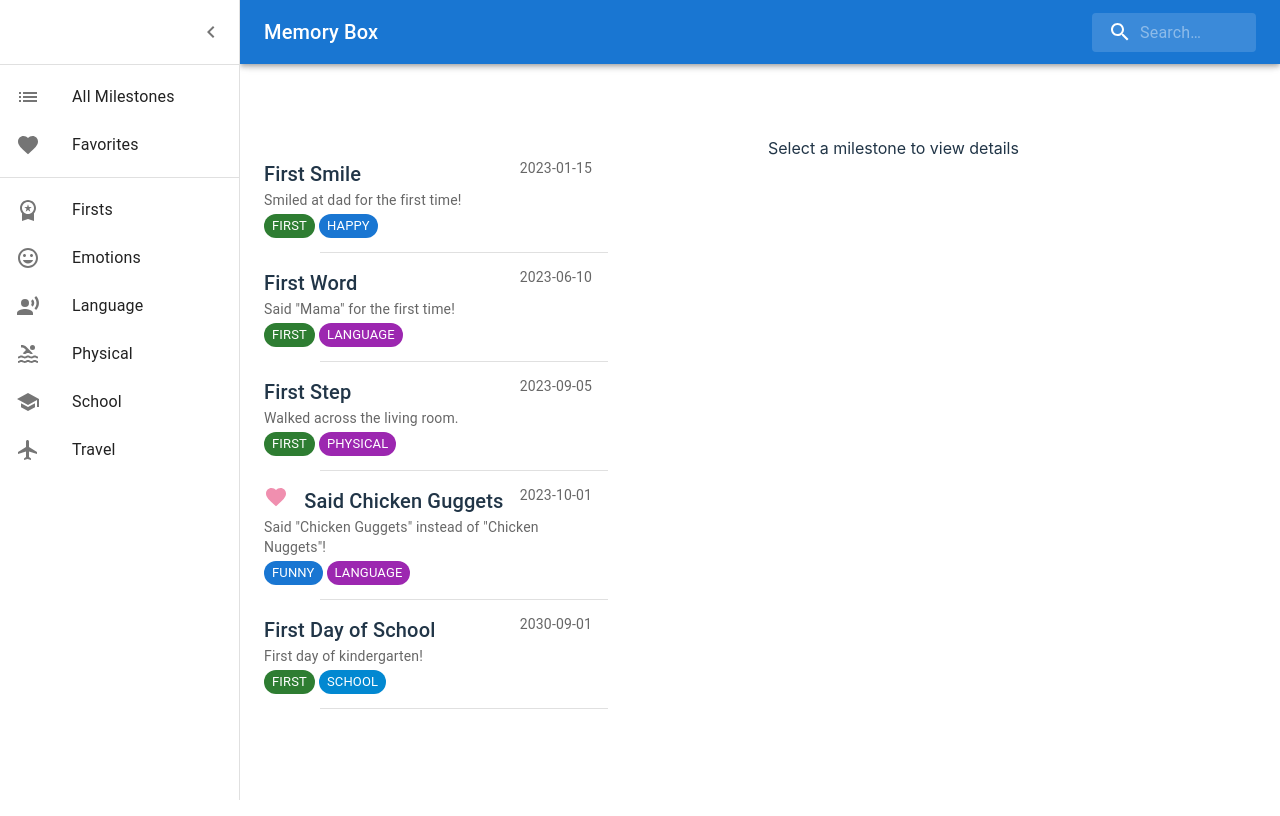
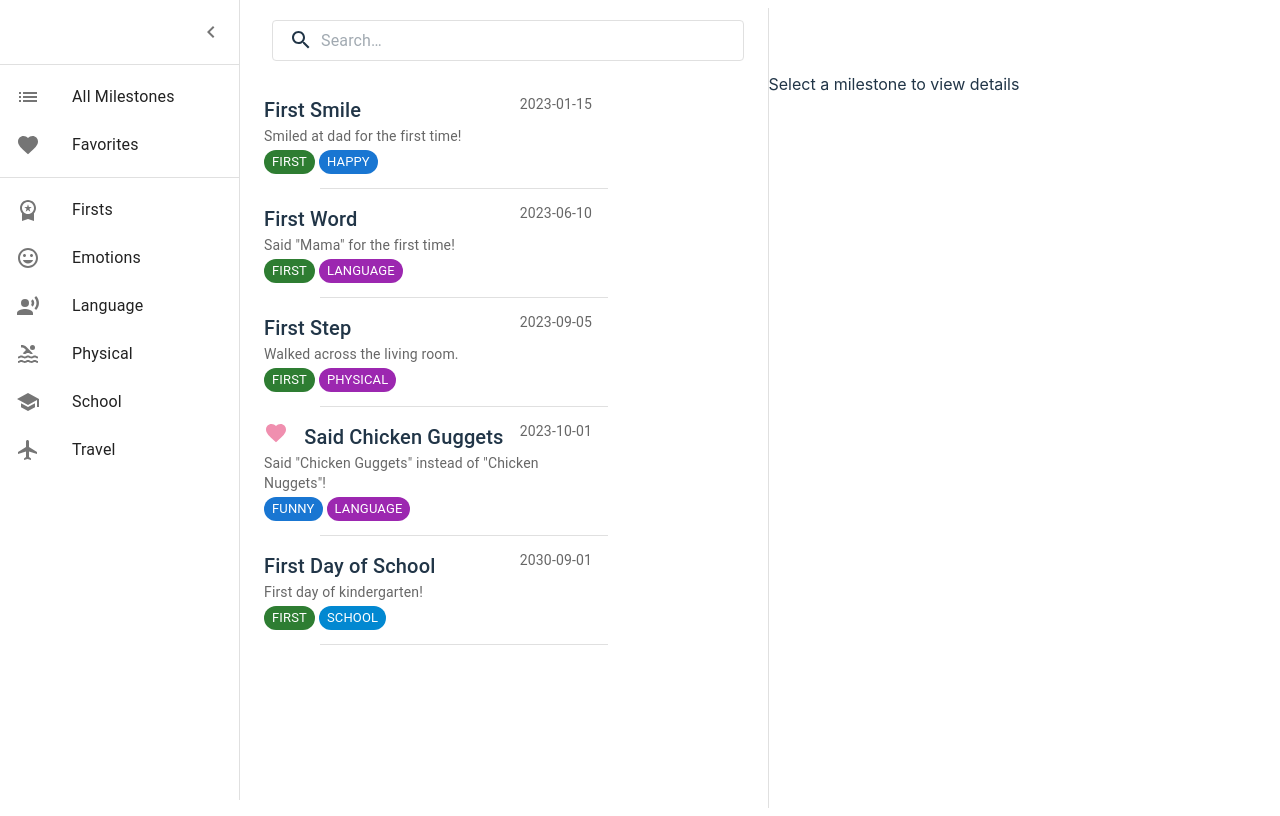
Before and after one commit to lorashley/memory-box, a React (Vite) app: page / in a window 1280 px wide. Built offline with nearby package versions, Linux system fonts and the light colour scheme.

Commit message:
♻️ Refactor AppBar component into Header, updating layout and search functionality for improved structure and usability

```diff
--- a/src/Layout/AppBar.tsx
+++ /dev/null
@@ -1,132 +0,0 @@
-import * as React from 'react'
-import { styled, alpha } from '@mui/material/styles'
-import MuiAppBar, { AppBarProps as MuiAppBarProps } from '@mui/material/AppBar'
-import Box from '@mui/material/Box'
-import Toolbar from '@mui/material/Toolbar'
-import IconButton from '@mui/material/IconButton'
-import Typography from '@mui/material/Typography'
-import InputBase from '@mui/material/InputBase'
-import MenuIcon from '@mui/icons-material/Menu'
-import SearchIcon from '@mui/icons-material/Search'
-import { drawerWidth } from './AppDrawer'
-
-interface AppBarProps extends MuiAppBarProps {
-  isOpen?: boolean
-}
-
-const AppBar = styled(MuiAppBar, {
-  shouldForwardProp: (prop) => prop !== 'isOpen',
-})<AppBarProps>(({ theme }) => ({
-  transition: theme.transitions.create(['margin', 'width'], {
-    easing: theme.transitions.easing.sharp,
-    duration: theme.transitions.duration.leavingScreen,
-  }),
-  variants: [
-    {
-      props: ({ isOpen }) => isOpen,
-      style: {
-        width: `calc(100% - ${drawerWidth}px)`,
-        marginLeft: `${drawerWidth}px`,
-        transition: theme.transitions.create(['margin', 'width'], {
-          easing: theme.transitions.easing.easeOut,
-          duration: theme.transitions.duration.enteringScreen,
-        }),
-      },
-    },
-  ],
-}))
-
-const Search = styled('div')(({ theme }) => ({
-  position: 'relative',
-  borderRadius: theme.shape.borderRadius,
-  backgroundColor: alpha(theme.palette.common.white, 0.15),
-  '&:hover': {
-    backgroundColor: alpha(theme.palette.common.white, 0.25),
-  },
-  marginLeft: 0,
-  width: '100%',
-  [theme.breakpoints.up('sm')]: {
-    marginLeft: theme.spacing(1),
-    width: 'auto',
-  },
-}))
-
-const SearchIconWrapper = styled('div')(({ theme }) => ({
-  padding: theme.spacing(0, 2),
-  height: '100%',
-  position: 'absolute',
-  pointerEvents: 'none',
-  display: 'flex',
-  alignItems: 'center',
-  justifyContent: 'center',
-}))
-
-const StyledInputBase = styled(InputBase)(({ theme }) => ({
-  color: 'inherit',
-  width: '100%',
-  '& .MuiInputBase-input': {
-    padding: theme.spacing(1, 1, 1, 0),
-    // vertical padding + font size from searchIcon
-    paddingLeft: `calc(1em + ${theme.spacing(4)})`,
-    transition: theme.transitions.create('width'),
-    [theme.breakpoints.up('sm')]: {
-      width: '12ch',
-      '&:focus': {
-        width: '20ch',
-      },
-    },
-  },
-}))
-
-type Props = {
-  setSearchTerm: (value: string) => void
-  handleDrawerOpen: () => void
-  isOpen: boolean
-}
-
-const AppBarWithSearch = ({
-  setSearchTerm,
-  handleDrawerOpen,
-  isOpen,
-}: Props) => {
-  return (
-    <Box sx={{ flexGrow: 1 }}>
-      <AppBar position='fixed' isOpen={isOpen}>
-        <Toolbar>
-          {!isOpen && (
-            <IconButton
-              size='large'
-              edge='start'
-              color='inherit'
-              aria-label='open drawer'
-              sx={{ mr: 2 }}
-              onClick={handleDrawerOpen}
-            >
-              <MenuIcon />
-            </IconButton>
-          )}
-          <Typography
-            variant='h6'
-            noWrap
-            component='div'
-            sx={{ flexGrow: 1, display: { xs: 'none', sm: 'block' } }}
-          >
-            Memory Box
-          </Typography>
-          <Search>
-            <SearchIconWrapper>
-              <SearchIcon />
-            </SearchIconWrapper>
-            <StyledInputBase
-              placeholder='Search…'
-              inputProps={{ 'aria-label': 'search' }}
-              onChange={(e) => setSearchTerm(e.target.value)}
-            />
-          </Search>
-        </Toolbar>
-      </AppBar>
-    </Box>
-  )
-}
-
-export default AppBarWithSearch
--- a/src/Layout/Body.tsx
+++ b/src/Layout/Body.tsx
@@ -20,7 +20,6 @@ const Body = ({ isOpen, openDrawer }: Props) => {
           display: 'flex',
           flexDirection: 'row',
           width: '100%',
-          pt: 8,
           alignContent: 'flex-start',
         }}
       >
--- a/src/Layout/MainColumn.tsx
+++ b/src/Layout/MainColumn.tsx
@@ -2,7 +2,7 @@ import { Box } from '@mui/material'
 import { useState, useCallback } from 'react'
 import MilestonesList from '../components/Milestones'
 import { Milestone } from '../components/Milestone/types'
-import AppBar from './AppBar'
+import Header from '../components/Header'
 
 type Props = {
   isOpen: boolean
@@ -29,11 +29,12 @@ const MainColumn = ({
         display: 'flex',
         flexDirection: 'column',
         width: '100%',
-        pt: 8,
+        height: '100vh',
         alignContent: 'flex-start',
+        borderRight: '1px solid rgba(0, 0, 0, 0.12)',
       }}
     >
-      <AppBar
+      <Header
         setSearchTerm={setSearchTerm}
         handleDrawerOpen={openDrawer}
         isOpen={isOpen}
--- /dev/null
+++ b/src/components/Header/index.tsx
@@ -0,0 +1,42 @@
+import Toolbar from '@mui/material/Toolbar'
+import IconButton from '@mui/material/IconButton'
+import MenuIcon from '@mui/icons-material/Menu'
+import SearchIcon from '@mui/icons-material/Search'
+import { Search, SearchIconWrapper, StyledInputBase } from './styled'
+
+type Props = {
+  setSearchTerm: (value: string) => void
+  handleDrawerOpen: () => void
+  isOpen: boolean
+}
+
+const Header = ({ setSearchTerm, handleDrawerOpen, isOpen }: Props) => {
+  return (
+    <Toolbar>
+      {!isOpen && (
+        <IconButton
+          size='large'
+          edge='start'
+          color='inherit'
+          aria-label='open drawer'
+          sx={{ mr: 2 }}
+          onClick={handleDrawerOpen}
+        >
+          <MenuIcon />
+        </IconButton>
+      )}
+      <Search>
+        <SearchIconWrapper>
+          <SearchIcon />
+        </SearchIconWrapper>
+        <StyledInputBase
+          placeholder='Search…'
+          inputProps={{ 'aria-label': 'search' }}
+          onChange={(e) => setSearchTerm(e.target.value)}
+        />
+      </Search>
+    </Toolbar>
+  )
+}
+
+export default Header
--- /dev/null
+++ b/src/components/Header/styled.ts
@@ -0,0 +1,68 @@
+import { alpha, styled } from '@mui/material/styles'
+import InputBase from '@mui/material/InputBase'
+// import { drawerWidth } from '../../Layout/AppDrawer'
+
+// const AppBar = styled(MuiAppBar, {
+//     shouldForwardProp: (prop) => prop !== 'isOpen',
+//   })<AppBarProps>(({ theme }) => ({
+//     transition: theme.transitions.create(['margin', 'width'], {
+//       easing: theme.transitions.easing.sharp,
+//       duration: theme.transitions.duration.leavingScreen,
+//     }),
+//     variants: [
+//       {
+//         props: ({ isOpen }) => isOpen,
+//         style: {
+//           width: `calc(100% - ${drawerWidth}px)`,
+//           marginLeft: `${drawerWidth}px`,
+//           transition: theme.transitions.create(['margin', 'width'], {
+//             easing: theme.transitions.easing.easeOut,
+//             duration: theme.transitions.duration.enteringScreen,
+//           }),
+//         },
+//       },
+//     ],
+//   }))
+
+export const Search = styled('div')(({ theme }) => ({
+  position: 'relative',
+  borderRadius: theme.shape.borderRadius,
+  border: '1px solid ' + theme.palette.grey[300],
+  backgroundColor: alpha(theme.palette.common.white, 0.15),
+  '&:hover': {
+    backgroundColor: alpha(theme.palette.common.white, 0.25),
+  },
+  marginLeft: 0,
+  width: '100%',
+  //   [theme.breakpoints.up('sm')]: {
+  //     marginLeft: theme.spacing(1),
+  //     width: 'auto',
+  //   },
+}))
+
+export const SearchIconWrapper = styled('div')(({ theme }) => ({
+  padding: theme.spacing(0, 2),
+  height: '100%',
+  position: 'absolute',
+  pointerEvents: 'none',
+  display: 'flex',
+  alignItems: 'center',
+  justifyContent: 'center',
+}))
+
+export const StyledInputBase = styled(InputBase)(({ theme }) => ({
+  color: 'inherit',
+  width: '100%',
+  '& .MuiInputBase-input': {
+    padding: theme.spacing(1, 1, 1, 0),
+    // vertical padding + font size from searchIcon
+    paddingLeft: `calc(1em + ${theme.spacing(4)})`,
+    transition: theme.transitions.create('width'),
+    [theme.breakpoints.up('sm')]: {
+      width: '12ch',
+      '&:focus': {
+        width: '20ch',
+      },
+    },
+  },
+}))
```
